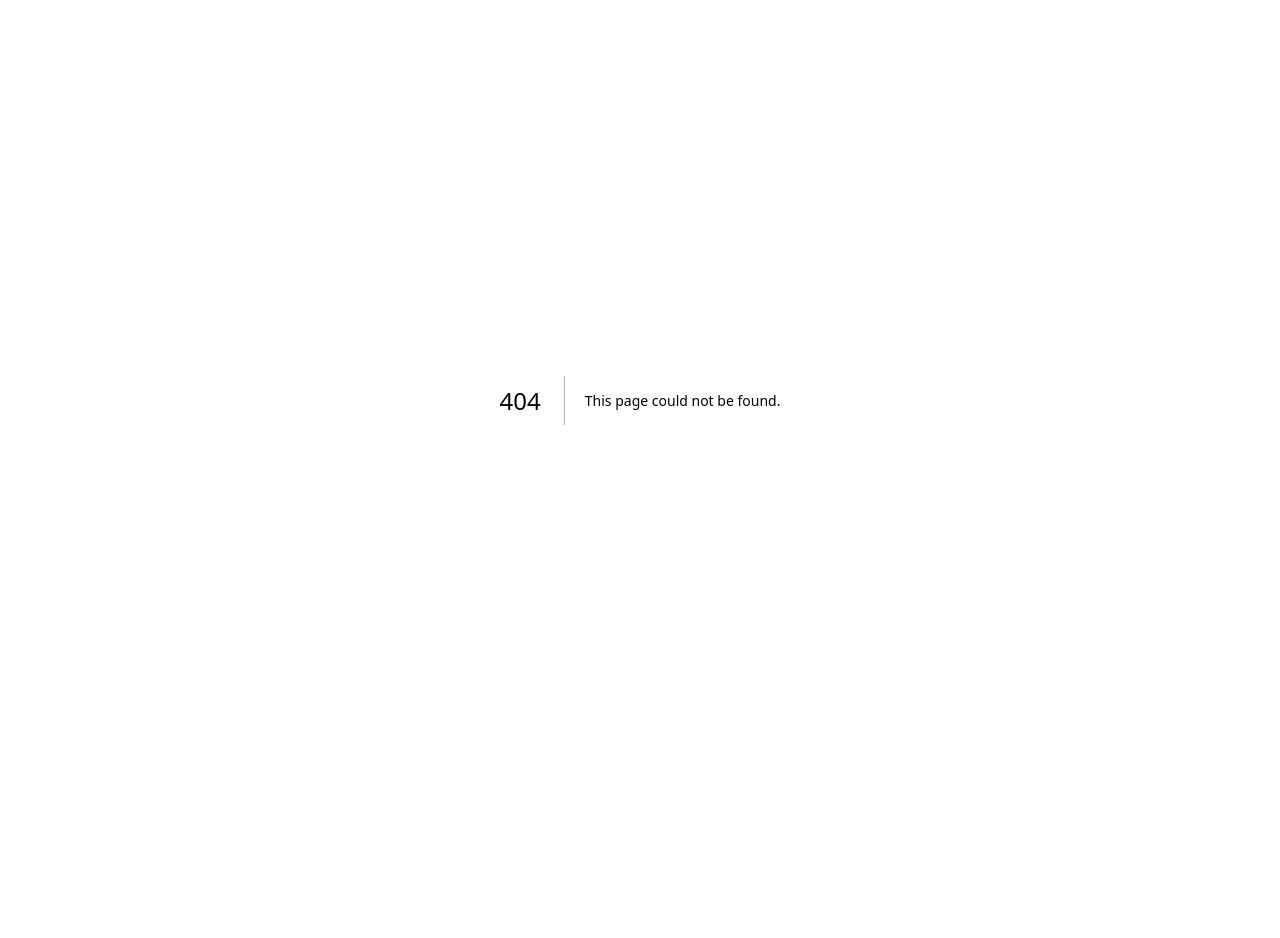
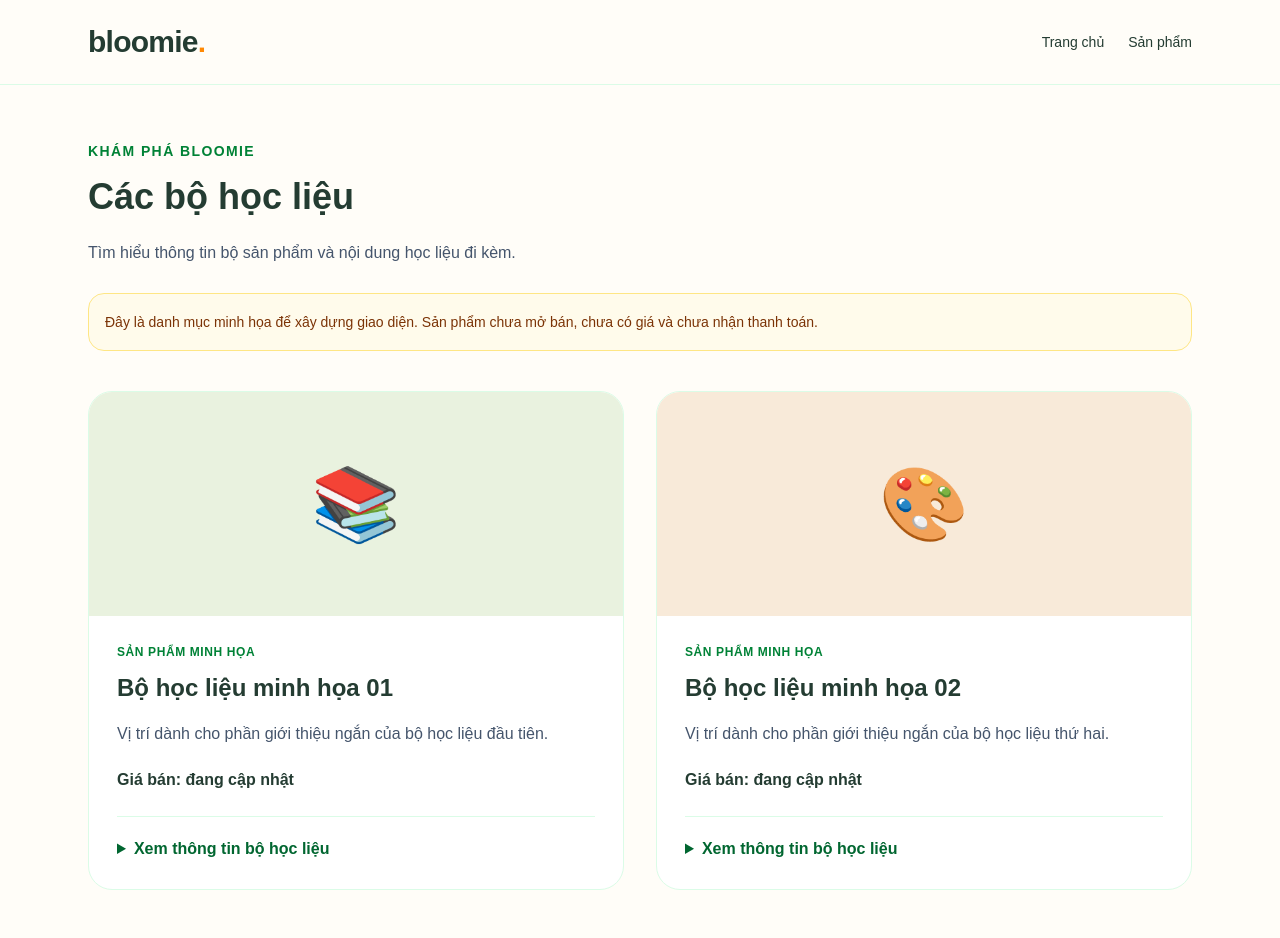
Before and after one commit to 24520275-NTD/bloomie-website, a Next.js app: page /san-pham in a window 1280 px wide. Before the commit this address had no page. Shown: the top 938 px of the page. Before the commit the page ends 800 px from the top, so only its background shows below. Built offline with nearby package versions, Linux system fonts and the light colour scheme.

Commit message:
Add product catalog page

```diff
--- /dev/null
+++ b/app/san-pham/page.tsx
@@ -0,0 +1,126 @@
+import Link from "next/link";
+
+const products = [
+  {
+    id: "bo-hoc-lieu-01",
+    name: "Bộ học liệu minh họa 01",
+    description:
+      "Vị trí dành cho phần giới thiệu ngắn của bộ học liệu đầu tiên.",
+    contents:
+      "Thông tin thành phần bộ sản phẩm, cách sử dụng và video đi kèm sẽ được cập nhật theo sản phẩm thật.",
+    icon: "📚",
+    background: "bg-[#e9f2df]",
+  },
+  {
+    id: "bo-hoc-lieu-02",
+    name: "Bộ học liệu minh họa 02",
+    description:
+      "Vị trí dành cho phần giới thiệu ngắn của bộ học liệu thứ hai.",
+    contents:
+      "Thông tin đối tượng sử dụng và nội dung bộ học liệu sẽ được bổ sung sau khi có tài liệu sản phẩm.",
+    icon: "🎨",
+    background: "bg-[#f8ead9]",
+  },
+];
+
+export default function ProductsPage() {
+  return (
+    <div className="min-h-screen bg-[#fffdf8] text-[#243c32]">
+      <header className="border-b border-green-100">
+        <div className="mx-auto flex max-w-6xl flex-wrap items-center justify-between gap-4 px-6 py-6">
+          <Link
+            href="/"
+            className="text-3xl font-extrabold tracking-tight"
+          >
+            bloomie<span className="text-orange-400">.</span>
+          </Link>
+
+          <nav className="flex gap-6 text-sm font-medium">
+            <Link href="/">Trang chủ</Link>
+            <Link href="/san-pham" aria-current="page">
+              Sản phẩm
+            </Link>
+          </nav>
+        </div>
+      </header>
+
+      <main className="mx-auto max-w-6xl px-6 py-14">
+        <p className="text-sm font-bold tracking-widest text-green-700">
+          KHÁM PHÁ BLOOMIE
+        </p>
+
+        <h1 className="mt-4 text-4xl font-extrabold">
+          Các bộ học liệu
+        </h1>
+
+        <p className="mt-5 max-w-2xl leading-8 text-slate-600">
+          Tìm hiểu thông tin bộ sản phẩm và nội dung học liệu đi kèm.
+        </p>
+
+        <div className="mt-6 rounded-2xl border border-amber-200 bg-amber-50 p-4 text-sm leading-6 text-amber-900">
+          Đây là danh mục minh họa để xây dựng giao diện.
+          Sản phẩm chưa mở bán, chưa có giá và chưa nhận thanh toán.
+        </div>
+
+        <div className="mt-10 grid gap-8 md:grid-cols-2">
+          {products.map((product) => (
+            <article
+              key={product.id}
+              className="overflow-hidden rounded-3xl border border-green-100 bg-white"
+            >
+              <div
+                className={`${product.background} flex h-56 items-center justify-center`}
+              >
+                <span className="text-7xl" aria-hidden="true">
+                  {product.icon}
+                </span>
+              </div>
+
+              <div className="p-7">
+                <p className="text-xs font-bold uppercase tracking-wider text-green-700">
+                  Sản phẩm minh họa
+                </p>
+
+                <h2 className="mt-3 text-2xl font-bold">
+                  {product.name}
+                </h2>
+
+                <p className="mt-4 leading-7 text-slate-600">
+                  {product.description}
+                </p>
+
+                <p className="mt-5 font-semibold">
+                  Giá bán: đang cập nhật
+                </p>
+
+                <details className="mt-6 border-t border-green-100 pt-5">
+                  <summary className="cursor-pointer font-semibold text-green-800">
+                    Xem thông tin bộ học liệu
+                  </summary>
+                  <p className="mt-4 leading-7 text-slate-600">
+                    {product.contents}
+                  </p>
+                </details>
+              </div>
+            </article>
+          ))}
+        </div>
+
+        <div className="mt-12 rounded-3xl bg-[#e9f2df] p-8">
+          <h2 className="text-xl font-bold">
+            Video hướng dẫn đi kèm sản phẩm
+          </h2>
+          <p className="mt-3 leading-7 text-slate-600">
+            Sau khi mua, khách hàng đăng ký tài khoản và quét QR
+            hoặc nhập mã trên sản phẩm để mở nội dung tương ứng.
+            Chức năng kích hoạt đang được xây dựng.
+          </p>
+        </div>
+      </main>
+
+      <footer className="border-t border-green-100 px-6 py-8 text-center text-sm text-slate-500">
+        Bloomie · Cùng học hỏi, cùng lớn lên.
+      </footer>
+    </div>
+  );
+}
```
